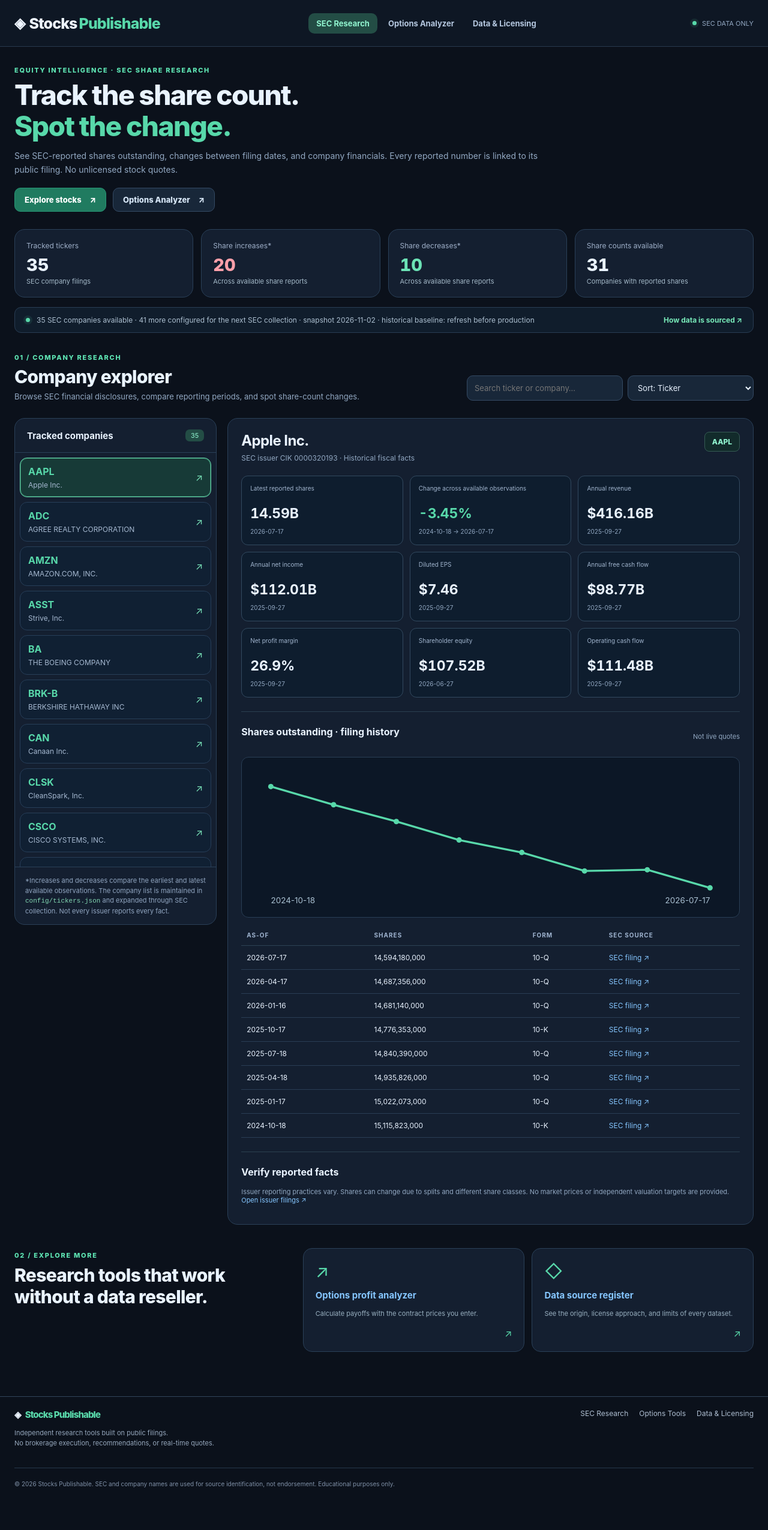
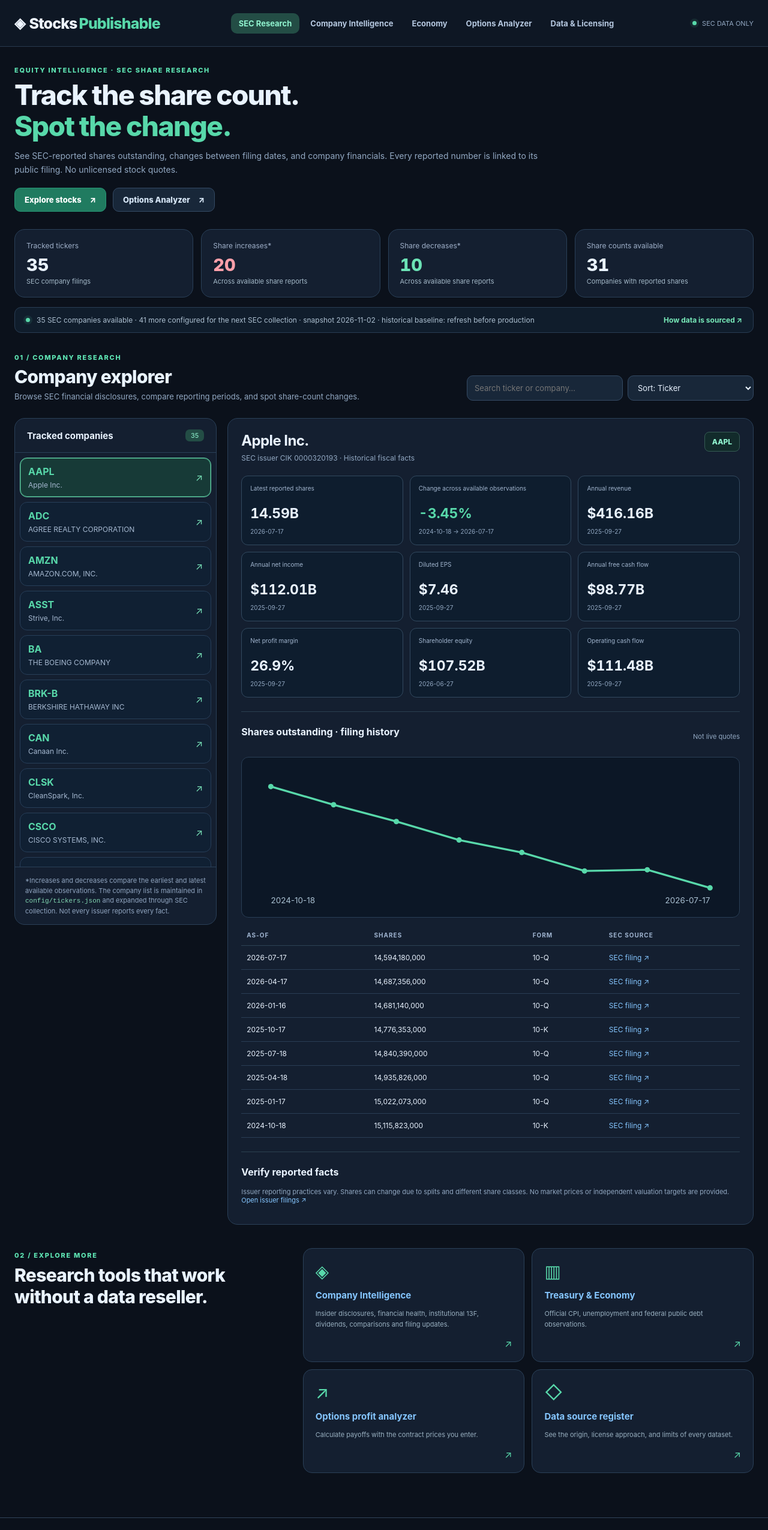
Before and after one commit to tom10015/Stocks-Publishable, a plain HTML site: page index.html in a window 1280 px wide. Shown: the top 2551 px of the page at 60% size. Before the commit the page ends 2495 px from the top, so only its background shows below. Drawn offline with Linux system fonts and the light colour scheme.

Commit message:
Connect new official-data research centers in index.html

```diff
--- a/index.html
+++ b/index.html
@@ -4,11 +4,11 @@
 <meta name="description" content="Free public-filings research, share dilution trends, SEC company fundamentals, and original investing tools.">
 <meta name="theme-color" content="#0a1221">
 <title>Stocks Publishable | Research from public filings</title>
-<link rel="stylesheet" href="./assets/style.css?v=20261102-sharewatch-theme1">
+<link rel="stylesheet" href="./assets/style.css?v=20261102-intelligence1">
 <script src="./assets/dashboard.js?v=20261102-company-expansion1" defer></script>
 </head><body>
 <a class="skip" href="#content">Skip to content</a>
-<header class="site-header"><div class="nav shell"><a class="logo" href="./index.html" aria-label="Stocks Publishable home"><span class="logo-mark" aria-hidden="true">◈</span><span class="logo-name">Stocks<span>Publishable</span></span></a><nav class="nav-links" aria-label="Main navigation"><a href="./index.html" aria-current="page">SEC Research</a><a href="./options.html">Options Analyzer</a><a href="./sources.html">Data & Licensing</a></nav><span class="nav-label"><span class="live-dot"></span> SEC DATA ONLY</span></div></header>
+<header class="site-header"><div class="nav shell"><a class="logo" href="./index.html" aria-label="Stocks Publishable home"><span class="logo-mark" aria-hidden="true">◈</span><span class="logo-name">Stocks<span>Publishable</span></span></a><nav class="nav-links" aria-label="Main navigation"><a href="./index.html" aria-current="page">SEC Research</a><a href="./intelligence.html">Company Intelligence</a><a href="./economy.html">Economy</a><a href="./options.html">Options Analyzer</a><a href="./sources.html">Data & Licensing</a></nav><span class="nav-label"><span class="live-dot"></span> SEC DATA ONLY</span></div></header>
 <main id="content" class="shell">
 <section class="hero"><div class="hero-left">
  <div class="eyebrow">EQUITY INTELLIGENCE · SEC SHARE RESEARCH</div>
@@ -26,7 +26,7 @@
 <section class="intro-block" id="explorer"><div><div class="kicker">01 / COMPANY RESEARCH</div><h2>Company explorer</h2><p>Browse SEC financial disclosures, compare reporting periods, and spot share-count changes.</p></div><div class="explorer-tools"><label class="sr-only" for="companySearch">Find ticker or company</label><input id="companySearch" type="search" placeholder="Search ticker or company…" autocomplete="off"><label class="sr-only" for="companySort">Sort companies</label><select id="companySort"><option value="ticker">Sort: Ticker</option><option value="dilution">Largest share-count increase</option><option value="revenue">Highest annual revenue</option></select></div></section>
 <div class="workbench"><aside class="sidebar" aria-label="SEC tracked companies"><div class="sidebar-top"><strong>Tracked companies</strong><span id="companyCount">—</span></div><div id="companyList" class="companies" aria-label="Select a company"><div class="empty">Loading companies…</div></div><p class="sidebar-note">*Increases and decreases compare the earliest and latest available observations. The company list is maintained in <code>config/tickers.json</code> and expanded through SEC collection. Not every issuer reports every fact.</p></aside>
 <section class="detail" id="companyDetail" aria-live="polite"><div class="detail-empty">Select a company to inspect its SEC filing history.</div></section></div>
-<section class="feature-band"><div><span class="band-index">02 / EXPLORE MORE</span><h2>Research tools that work<br>without a data reseller.</h2></div><div class="feature-grid"><a href="./options.html"><span class="feature-icon">↗</span><strong>Options profit analyzer</strong><small>Calculate payoffs with the contract prices you enter.</small><span class="feature-arrow">↗</span></a><a href="./sources.html"><span class="feature-icon">◇</span><strong>Data source register</strong><small>See the origin, license approach, and limits of every dataset.</small><span class="feature-arrow">↗</span></a></div></section>
+<section class="feature-band"><div><span class="band-index">02 / EXPLORE MORE</span><h2>Research tools that work<br>without a data reseller.</h2></div><div class="feature-grid"><a href="./intelligence.html"><span class="feature-icon">◈</span><strong>Company Intelligence</strong><small>Insider disclosures, financial health, institutional 13F, dividends, comparisons and filing updates.</small><span class="feature-arrow">↗</span></a><a href="./economy.html"><span class="feature-icon">▥</span><strong>Treasury &amp; Economy</strong><small>Official CPI, unemployment and federal public debt observations.</small><span class="feature-arrow">↗</span></a><a href="./options.html"><span class="feature-icon">↗</span><strong>Options profit analyzer</strong><small>Calculate payoffs with the contract prices you enter.</small><span class="feature-arrow">↗</span></a><a href="./sources.html"><span class="feature-icon">◇</span><strong>Data source register</strong><small>See the origin, license approach, and limits of every dataset.</small><span class="feature-arrow">↗</span></a></div></section>
 </main>
-<footer class="footer"><div class="shell footer-inner"><div><span class="logo footer-brand">◈ <span>Stocks Publishable</span></span><p>Independent research tools built on public filings.<br>No brokerage execution, recommendations, or real-time quotes.</p></div><div class="footer-links"><a href="./index.html">SEC Research</a><a href="./options.html">Options Tools</a><a href="./sources.html">Data & Licensing</a></div></div><div class="shell footer-bottom">© <span id="year">2026</span> Stocks Publishable. SEC and company names are used for source identification, not endorsement. Educational purposes only.</div></footer>
+<footer class="footer"><div class="shell footer-inner"><div><span class="logo footer-brand">◈ <span>Stocks Publishable</span></span><p>Independent research tools built on public filings.<br>No brokerage execution, recommendations, or real-time quotes.</p></div><div class="footer-links"><a href="./index.html">SEC Research</a><a href="./intelligence.html">Company Intelligence</a><a href="./economy.html">Economy</a><a href="./options.html">Options Tools</a><a href="./sources.html">Data & Licensing</a></div></div><div class="shell footer-bottom">© <span id="year">2026</span> Stocks Publishable. SEC and company names are used for source identification, not endorsement. Educational purposes only.</div></footer>
 </body></html>
```
